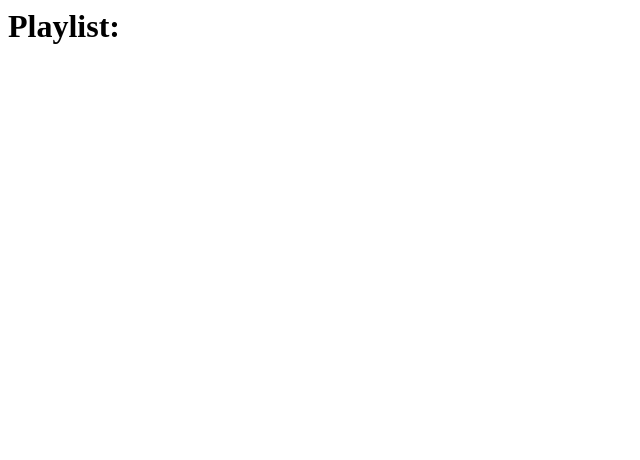
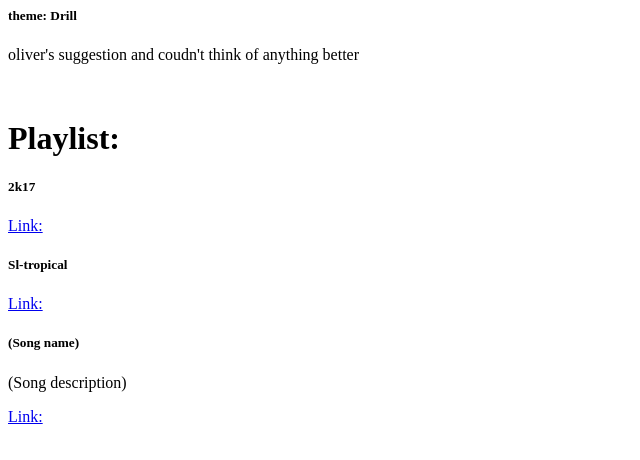
Before and after one commit to seans-sutc-olp-projects/about-me, a plain HTML site: page index.html in a window 1280 px wide. Shown: the whole page, without its empty margins (0-640 px from the left). Drawn offline with Linux system fonts and the light colour scheme.

Commit message:
Update index.html

```diff
--- a/index.html
+++ b/index.html
@@ -3,10 +3,29 @@
         <title>Playlist</title>
     </head>
     <body>
+        <h5>theme: Drill</h5>
+        <p>oliver's suggestion and coudn't think of anything better</p>
+        <br>
         <h1>Playlist:</h1>
         <!--<div>
             <h5>(Song name)</h5>
             <p>(Song description)</p>
+            <a href="(song link)">Link: </a>
         </div> -->
+        <div>
+            <h5>2k17</h5>
+            <p></p>
+            <a href="https://soundcloud.com/diggad-music/2k17">Link:</a>
+        </div>
+        <div>
+            <h5>Sl-tropical</h5>
+            <p></p>
+            <a href="https://soundcloud.com/tyler-sewell-464936745/sl-tropical">Link: </a>
+        </div>
+        <div>
+            <h5>(Song name)</h5>
+            <p>(Song description)</p>
+            <a href="(song link)">Link: </a>
+        </div>
     </body>
 </html>
```
